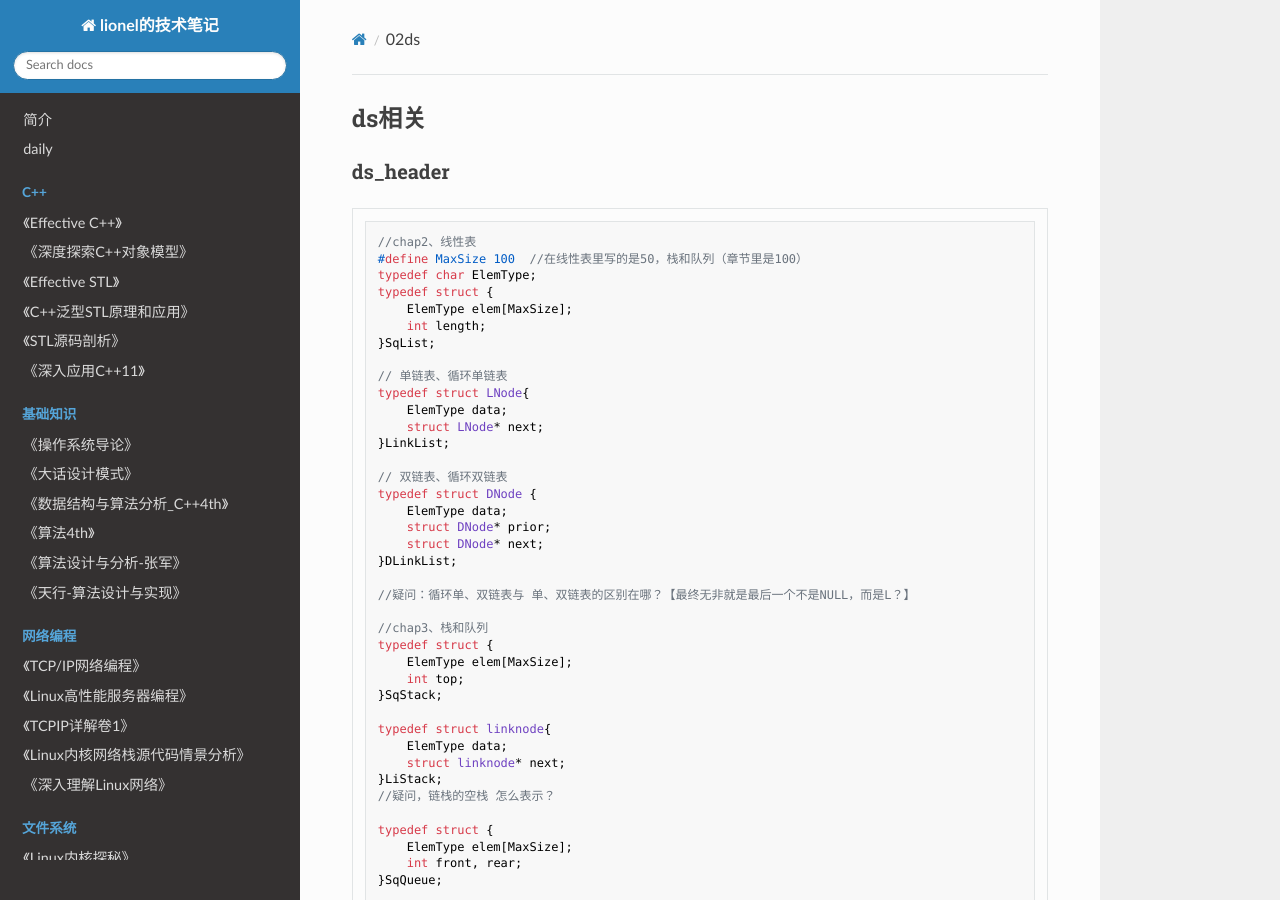
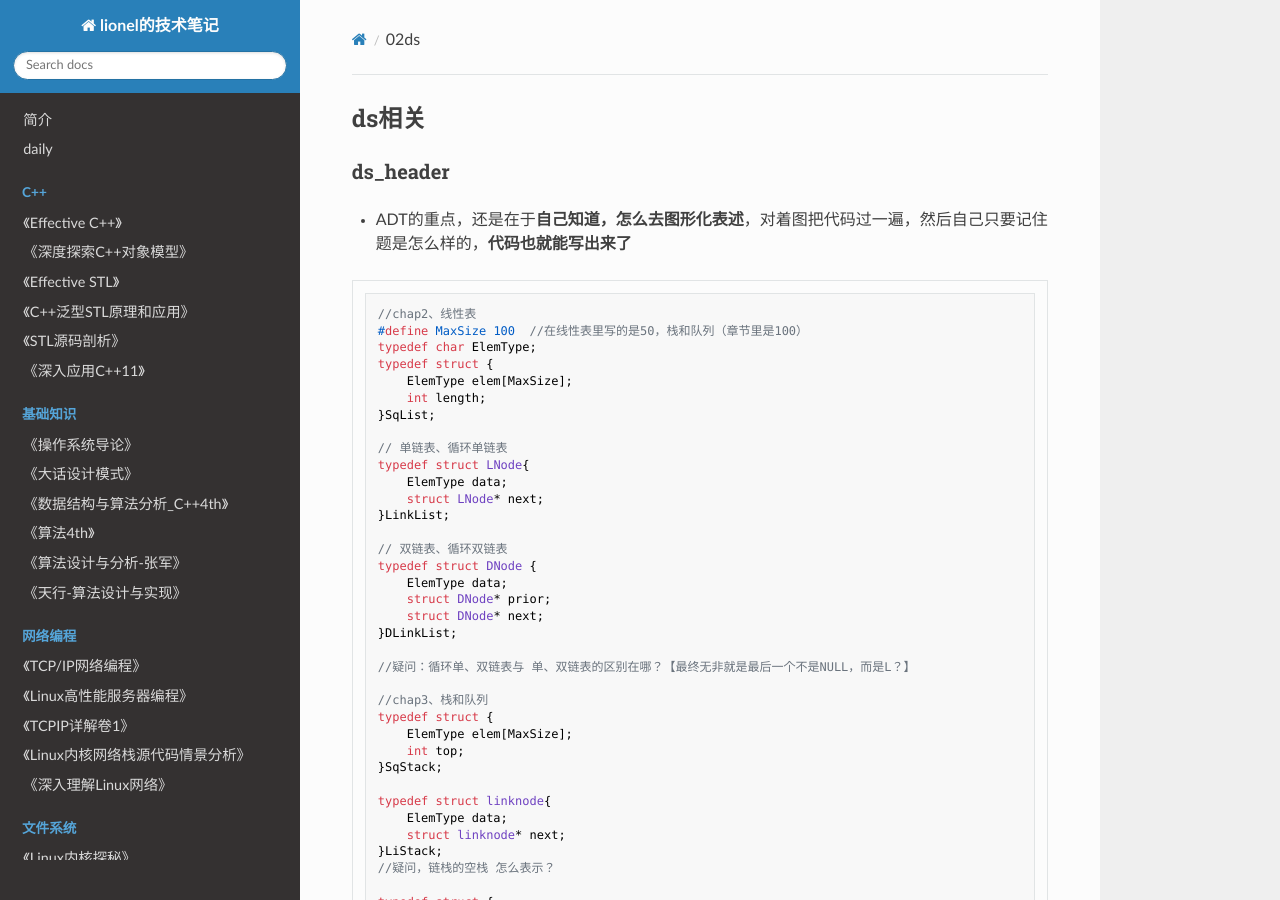
Before and after one commit to wolflion/booknotes, an MkDocs documentation site: the page built from docs/02ds.md, in a window 1280 px wide and 900 px high. Built offline with MkDocs 1.6.1, drawn with Linux system fonts in a browser that asks for light colours; nearby versions of some CDN libraries.

Commit message:
Update 02ds.md

````diff
--- a/docs/02ds.md
+++ b/docs/02ds.md
@@ -1,6 +1,8 @@
 ## ds相关
 
 ### ds_header
+
++ ADT的重点，还是在于**自己知道，怎么去图形化表述**，对着图把代码过一遍，然后自己只要记住题是怎么样的，**代码也就能写出来了**
 
 ```cpp
 //chap2、线性表
````
